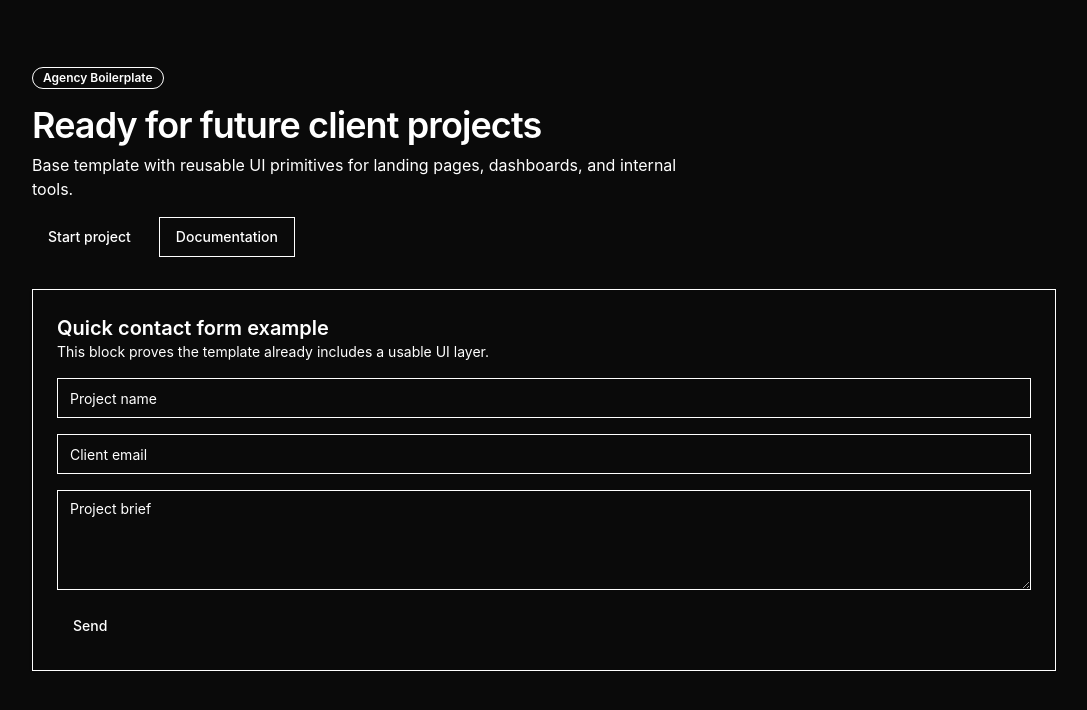
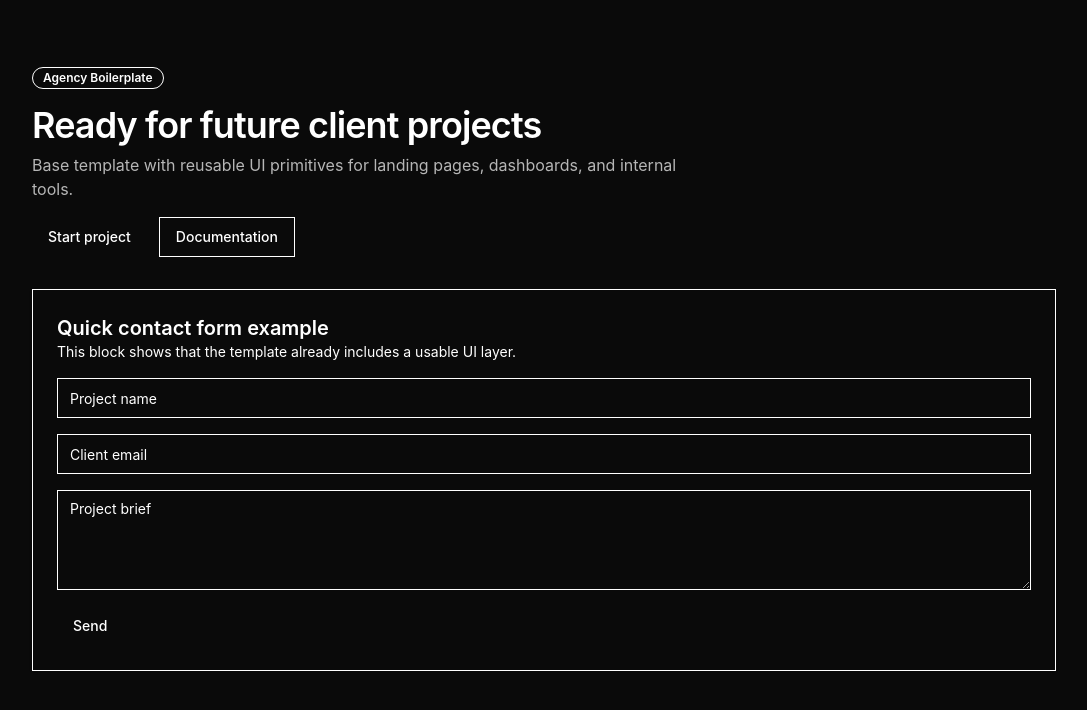
Before and after one commit to Qascade-AGC/agency-boilerplate, a Next.js app: page / in a window 1280 px wide. Shown: the top 710 px of the page, without its empty margins (96-1183 px from the left). Built offline with nearby package versions, Linux system fonts and the light colour scheme.

Commit message:
Update page.tsx

```diff
--- a/app/page.tsx
+++ b/app/page.tsx
@@ -1,5 +1,5 @@
+import { Button } from "@/components/ui/button"
 import { Badge } from "@/components/ui/badge"
-import { Button } from "@/components/ui/button"
 import {
   Card,
   CardContent,
@@ -16,16 +16,18 @@ export default function Home() {
       <div className="mx-auto flex w-full max-w-5xl flex-col gap-8">
         <div className="space-y-4">
           <Badge variant="outline">Agency Boilerplate</Badge>
+
           <div className="space-y-2">
             <h1 className="text-4xl font-semibold tracking-tight">
               Ready for future client projects
             </h1>
-            <p className="max-w-2xl text-[var(--muted-foreground)]">
+            <p className="max-w-2xl text-[var(--foreground)]/70">
               Base template with reusable UI primitives for landing pages,
               dashboards, and internal tools.
             </p>
           </div>
-          <div className="flex gap-3">
+
+          <div className="flex flex-wrap gap-3">
             <Button>Start project</Button>
             <Button variant="secondary">Documentation</Button>
           </div>
@@ -35,9 +37,10 @@ export default function Home() {
           <CardHeader>
             <CardTitle>Quick contact form example</CardTitle>
             <CardDescription>
-              This block proves the template already includes a usable UI layer.
+              This block shows that the template already includes a usable UI layer.
             </CardDescription>
           </CardHeader>
+
           <CardContent className="flex flex-col gap-4">
             <Input placeholder="Project name" />
             <Input placeholder="Client email" />
```
